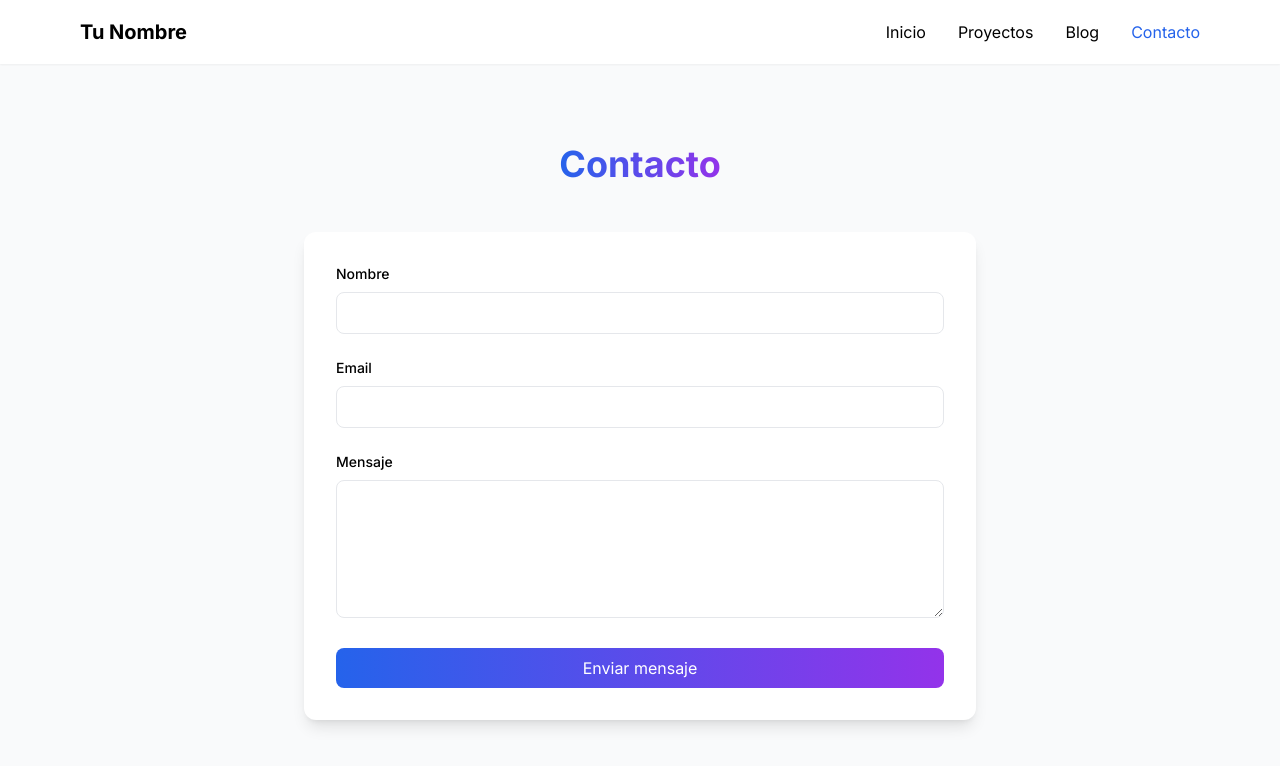
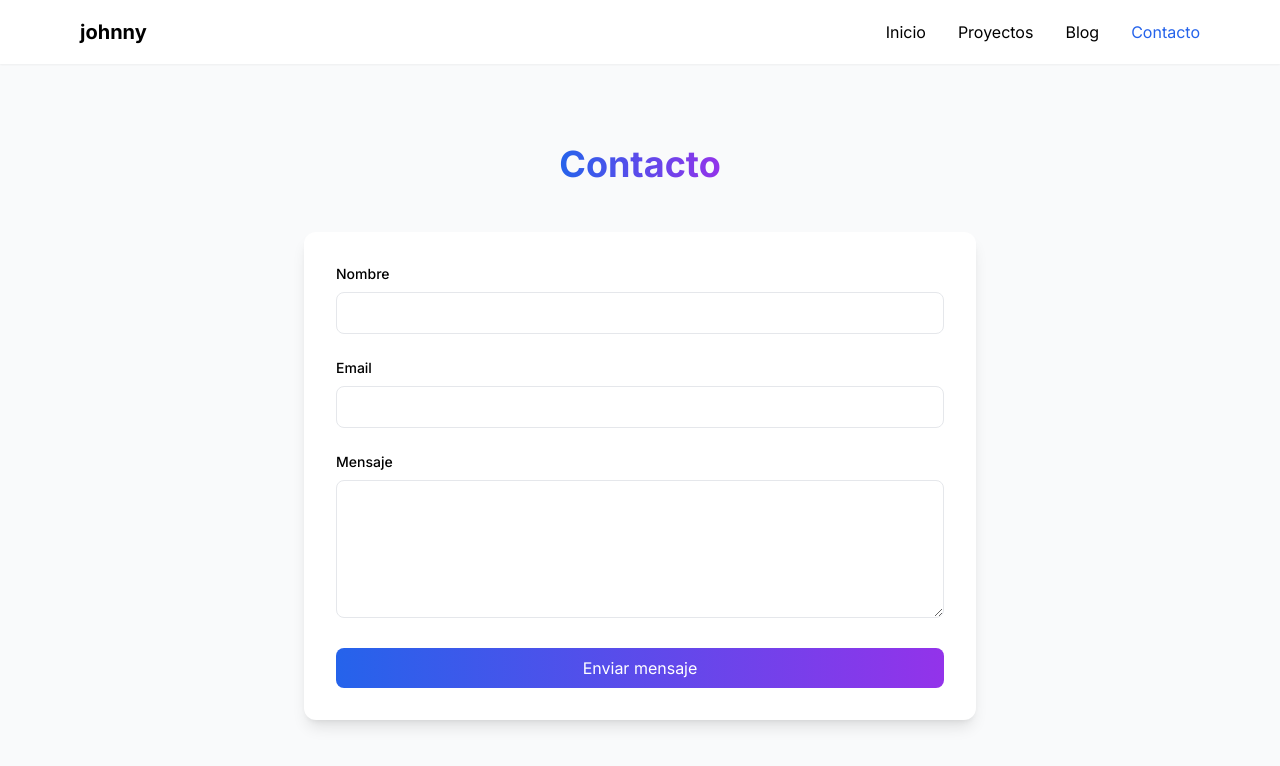
Before and after one commit to johnnymunox004/porfolio_yo, a Next.js app: page /contact in a window 1280 px wide. Shown: the top 766 px of the page. Built offline with nearby package versions, Linux system fonts and the light colour scheme.

Commit message:
Actualizar el nombre en la barra de navegación y en el título del portafolio

```diff
--- a/app/components/Navbar.tsx
+++ b/app/components/Navbar.tsx
@@ -14,7 +14,7 @@ export default function Navbar() {
             href="/"
             className="flex items-center font-bold text-xl"
           >
-            Tu Nombre
+            johnny
           </Link>
 
           <div className="flex items-center space-x-8">
--- a/app/layout.tsx
+++ b/app/layout.tsx
@@ -6,7 +6,7 @@ import Navbar from './components/Navbar';
 const inter = Inter({ subsets: ["latin"] });
 
 export const metadata: Metadata = {
-  title: "Tu Nombre | Desarrollador Full Stack",
+  title: "johnny | Desarrollador Full Stack",
   description: "Portafolio profesional",
 };
 
--- a/app/page.tsx
+++ b/app/page.tsx
@@ -44,7 +44,7 @@ export default function Home() {
             className="min-h-screen flex flex-col justify-center items-center text-center p-8"
           >
             <h1 className="text-6xl font-bold mb-6 bg-clip-text text-transparent bg-gradient-to-r from-blue-400 via-purple-400 to-pink-400">
-              Tu Nombre
+              johnny
             </h1>
 
             <h2 className="text-3xl text-gray-300 mb-8">
```
